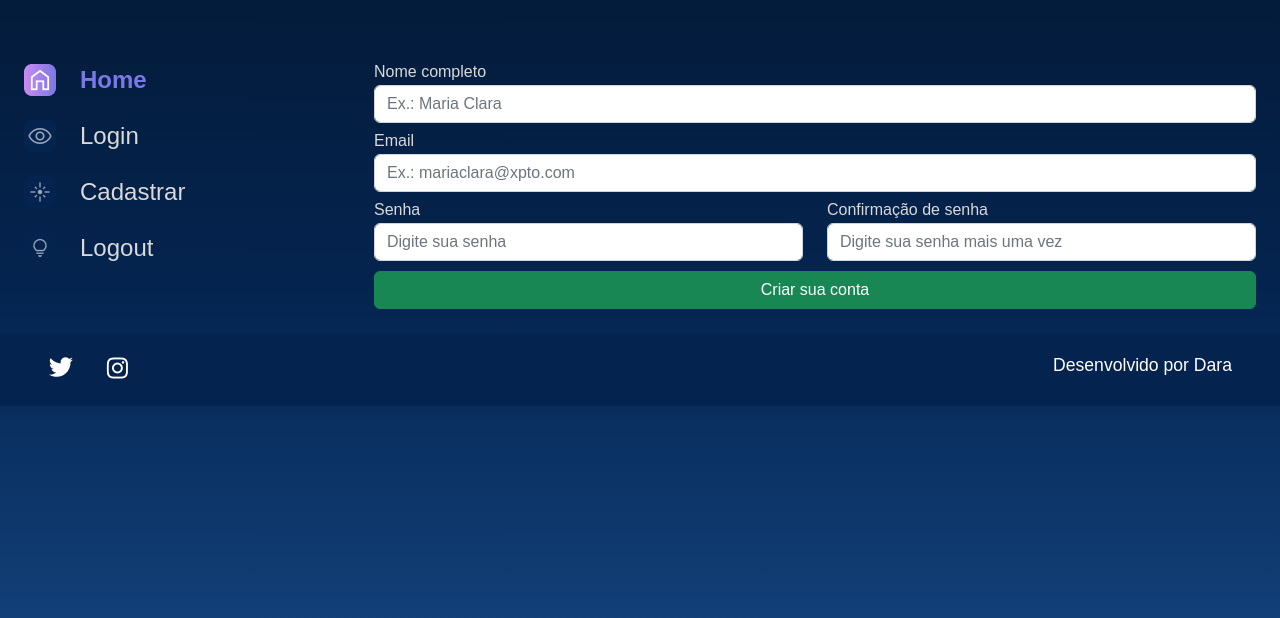
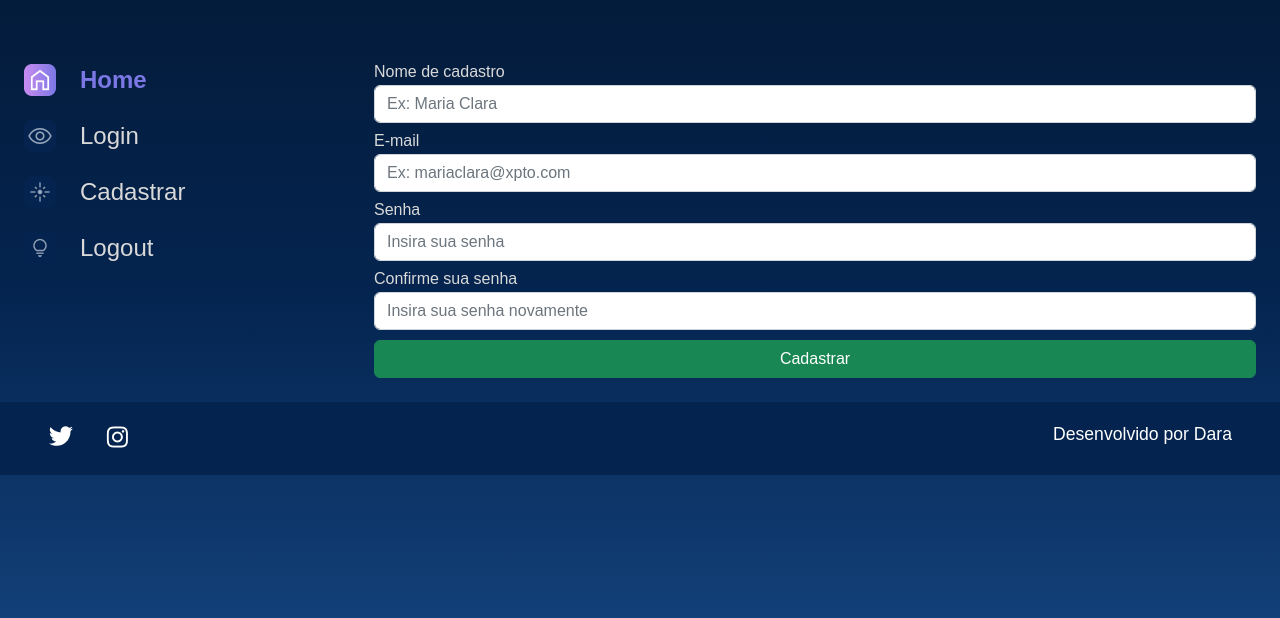
Before and after one commit to dara-ingrid/my-library, a Django app: page /cadastro in a window 1280 px wide. Shown: the part 114-732 px from the top of the page. Run offline with Django 4.2, Linux system fonts and the light colour scheme.

Commit message:
Create and style registration form

```diff
--- a/templates/users/cadastro.html
+++ b/templates/users/cadastro.html
@@ -42,26 +42,17 @@
             </section>
             <section class="galeria" style="margin-left: 5em">
                 <form action="" method="">
+                    {% csrf_token %}
                     <div class="row">
+                        {% for field in form.visible_fields %}
                         <div class="col-12 col-lg-12" style="margin-bottom: 10px;">
-                            <label for="nome_cadastro" style="color:#D9D9D9; margin-bottom: 5px;"><b>Nome completo</b></label>
-                            <input type="text" class="form-control" name="nome_cadastro" placeholder="Ex.: Maria Clara" required>
+                            <label for="{{ field.id_for_label }}" style="color:#D9D9D9; margin-bottom: 5px;">{{ field.label }}</label>
+                            {{ field }}
                         </div>
-                        <div class="col-12 col-lg-12" style="margin-bottom: 10px;">
-                            <label for="email" style="color:#D9D9D9; margin-bottom: 5px;"><b>Email</b></label>
-                            <input type="email" class="form-control" name="email" placeholder="Ex.: mariaclara@xpto.com" required>
-                        </div>
-                        <div class="col-12 col-lg-6" style="margin-bottom: 10px;">
-                            <label for="password1" style="color:#D9D9D9; margin-bottom: 5px;"><b>Senha</b></label>
-                            <input type="password" class="form-control" name="password1" placeholder="Digite sua senha" required>
-                        </div>
-                        <div class="col-12 col-lg-6" style="margin-bottom: 10px;">
-                            <label for="password2" style="color:#D9D9D9; margin-bottom: 5px;"><b>Confirmação de senha</b></label>
-                            <input type="password" class="form-control" name="password2" placeholder="Digite sua senha mais uma vez" required>
-                        </div>
-                        <div class="col-12 text-center">
-                            <button class="btn btn-success col-12" style="padding: top 5px;" type="submit">Criar sua conta</button>
-                        </div>
+                        {% endfor %}
+                    </div>
+                    <div>
+                        <button type="submit" class="btn btn-success col-12" style="padding: top 5px;" >Cadastrar</button>
                     </div>
                 </form>
             </section>
--- a/users/forms.py
+++ b/users/forms.py
@@ -23,3 +23,49 @@ class LoginForms(forms.Form):
             }
         )
     )
+
+class CadastroForms(forms.Form):
+    nome_cadastro=forms.CharField(
+        label="Nome de cadastro",
+        required=True,
+        max_length=100,
+        widget=forms.TextInput(
+            attrs={
+                "class": "form-control",
+                "placeholder" : "Ex: Maria Clara"
+            }
+        )
+    )
+    email=forms.EmailField(
+        label="E-mail",
+        required=True,
+        max_length=100,
+        widget=forms.EmailInput(
+            attrs={
+                "class": "form-control",
+                "placeholder" : "Ex: mariaclara@xpto.com"
+            }
+        )
+    )
+    senha_1=forms.EmailField(
+        label="Senha",
+        required=True,
+        max_length=100,
+        widget=forms.EmailInput(
+            attrs={
+                "class": "form-control",
+                "placeholder" : "Insira sua senha"
+            }
+        )
+    )
+    senha_2=forms.EmailField(
+        label="Confirme sua senha",
+        required=True,
+        max_length=100,
+        widget=forms.EmailInput(
+            attrs={
+                "class": "form-control",
+                "placeholder" : "Insira sua senha novamente"
+            }
+        )
+    )
--- a/users/views.py
+++ b/users/views.py
@@ -1,10 +1,11 @@
 from django.shortcuts import render
 
-from users.forms import LoginForms
+from users.forms import LoginForms, CadastroForms
 
 def login(request):
     form = LoginForms()
     return render(request, "users/login.html", {"form": form})
 
 def cadastro(request):
-    return render(request, "users/cadastro.html")
+    form = CadastroForms()
+    return render(request, "users/cadastro.html", {"form": form})
```
